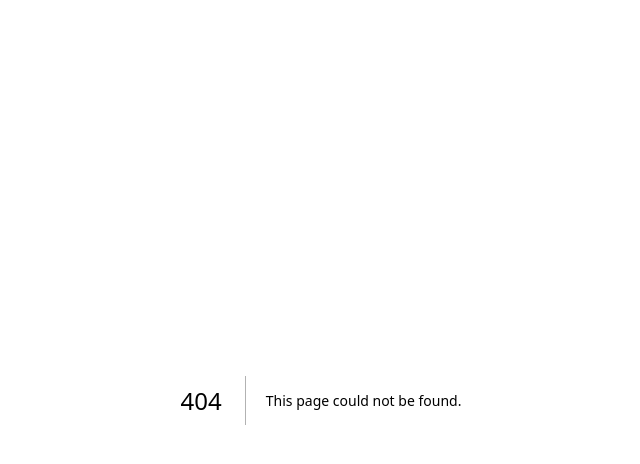
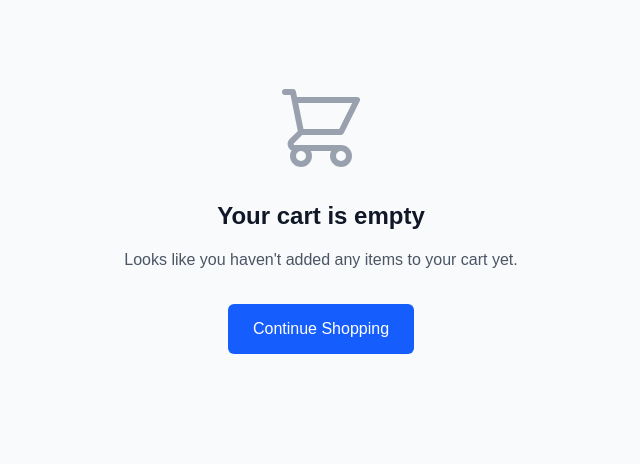
Before and after one commit to priyadharshan0206-lgtm/ABC_Store_Webpage, a Next.js app: page /cart in a window 1280 px wide. Before the commit this address had no page. Shown: the top 464 px of the page, without its empty margins (319-959 px from the left). Built offline with nearby package versions, Linux system fonts and the light colour scheme.

Commit message:
Auto-commit: Agent tool execution

```diff
--- /dev/null
+++ b/src/app/cart/page.tsx
@@ -0,0 +1,14 @@
+'use client';
+
+import React from 'react';
+import Cart from '@/components/Cart';
+
+export default function CartPage() {
+  return (
+    <div className="min-h-screen bg-gray-50">
+      <div className="py-8">
+        <Cart />
+      </div>
+    </div>
+  );
+}
```
